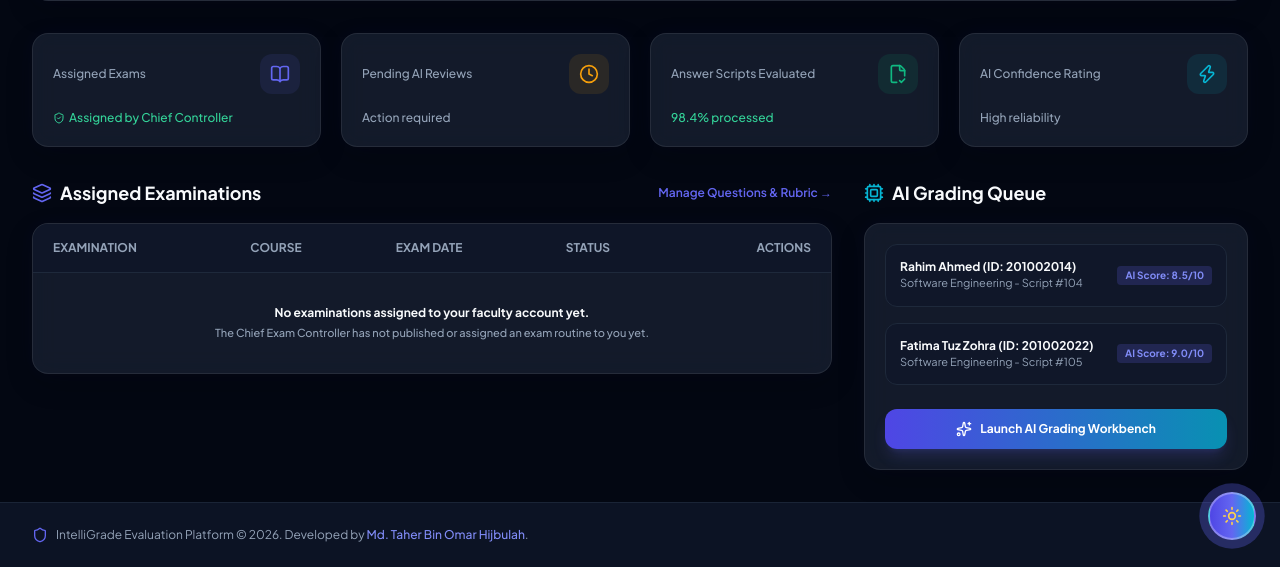
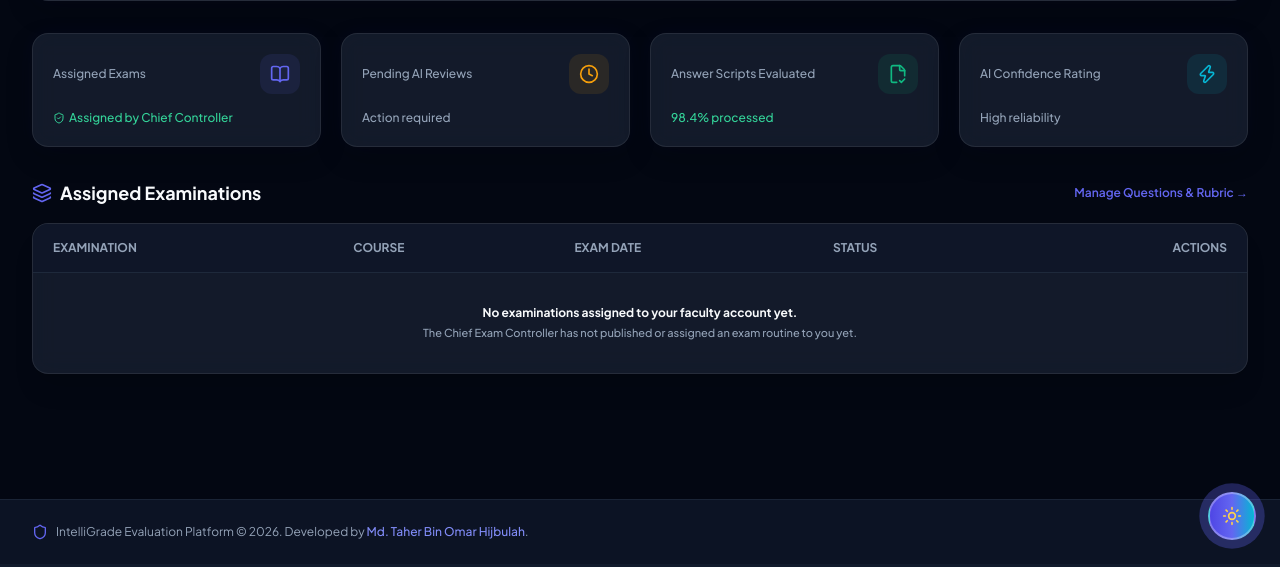
Before and after one commit to hijbullahx/IntelliGrade, a Django app: template mainproject/core/templates/core/dashboard_teacher.html in a window 1280 px wide. Shown: the part 236-803 px from the top of the page. Run offline with Django 5.2, Linux system fonts and the light colour scheme; the template is opened without the code that fills it, so the values that code supplies are empty; the visitor is signed in with stand-in values (Sample User, id 1); some libraries are stand-ins or nearby versions.

Commit message:
feat: add teacher dashboard template with exam metrics and assignment overview

```diff
--- a/mainproject/core/templates/core/dashboard_teacher.html
+++ b/mainproject/core/templates/core/dashboard_teacher.html
@@ -79,11 +79,8 @@
         </div>
     </div>
 
-    <!-- Active Examinations & Pending Scripts Split View -->
-    <div class="grid grid-cols-1 lg:grid-cols-3 gap-8">
-
-        <!-- Left 2 Cols: Active Examinations -->
-        <div class="lg:col-span-2 space-y-4">
+    <!-- Active Examinations List -->
+    <div class="space-y-4">
         <div class="flex items-center justify-between">
             <h2 class="text-lg font-bold theme-text-primary flex items-center gap-2">
                 <i data-lucide="layers" class="w-5 h-5 text-brand-500"></i> Assigned Examinations
@@ -91,7 +88,7 @@
             <a href="{% url 'question_rubric_manage_default' %}" class="text-xs font-semibold text-brand-500 hover:underline">Manage Questions & Rubric &rarr;</a>
         </div>
 
-            <div class="glass-card rounded-2xl overflow-hidden">
+        <div class="glass-card rounded-2xl overflow-hidden shadow-xl">
             <div class="overflow-x-auto">
                 <table class="w-full text-left text-xs">
                     <thead class="bg-slate-100 dark:bg-slate-900/90 theme-text-muted uppercase font-semibold border-b border-slate-200 dark:border-slate-800">
@@ -147,38 +144,5 @@
         </div>
     </div>
 
-        <!-- Right 1 Col: Quick AI Grading Workbench Launch -->
-        <div class="space-y-4">
-            <h2 class="text-lg font-bold theme-text-primary flex items-center gap-2">
-                <i data-lucide="cpu" class="w-5 h-5 text-cyan-500"></i> AI Grading Queue
-            </h2>
-
-            <div class="glass-card p-5 rounded-2xl space-y-4">
-                <div class="p-3.5 rounded-xl bg-slate-50 dark:bg-slate-900/80 border border-slate-200 dark:border-slate-800 flex items-center justify-between">
-                    <div>
-                        <h4 class="text-xs font-bold theme-text-primary">Rahim Ahmed (ID: 201002014)</h4>
-                        <p class="text-[11px] theme-text-muted">Software Engineering - Script #104</p>
-                    </div>
-                    <span class="text-[10px] font-bold px-2 py-0.5 rounded bg-brand-500/20 text-brand-600 dark:text-brand-400">AI Score: 8.5/10</span>
-                </div>
-
-                <div class="p-3.5 rounded-xl bg-slate-50 dark:bg-slate-900/80 border border-slate-200 dark:border-slate-800 flex items-center justify-between">
-                    <div>
-                        <h4 class="text-xs font-bold theme-text-primary">Fatima Tuz Zohra (ID: 201002022)</h4>
-                        <p class="text-[11px] theme-text-muted">Software Engineering - Script #105</p>
-                    </div>
-                    <span class="text-[10px] font-bold px-2 py-0.5 rounded bg-brand-500/20 text-brand-600 dark:text-brand-400">AI Score: 9.0/10</span>
-                </div>
-
-                <div class="pt-2">
-                    <a href="{% url 'grading_workbench_default' %}" class="w-full py-3 bg-gradient-to-r from-brand-600 to-cyan-600 hover:from-brand-500 hover:to-cyan-500 text-white text-xs font-bold rounded-xl shadow-lg shadow-brand-500/20 transition-all flex items-center justify-center gap-2">
-                        <i data-lucide="sparkles" class="w-4 h-4"></i> Launch AI Grading Workbench
-                    </a>
-                </div>
-            </div>
-        </div>
-
-    </div>
-
 </div>
 {% endblock %}
```
Lines whose indentation alone changed are shown as unchanged.
